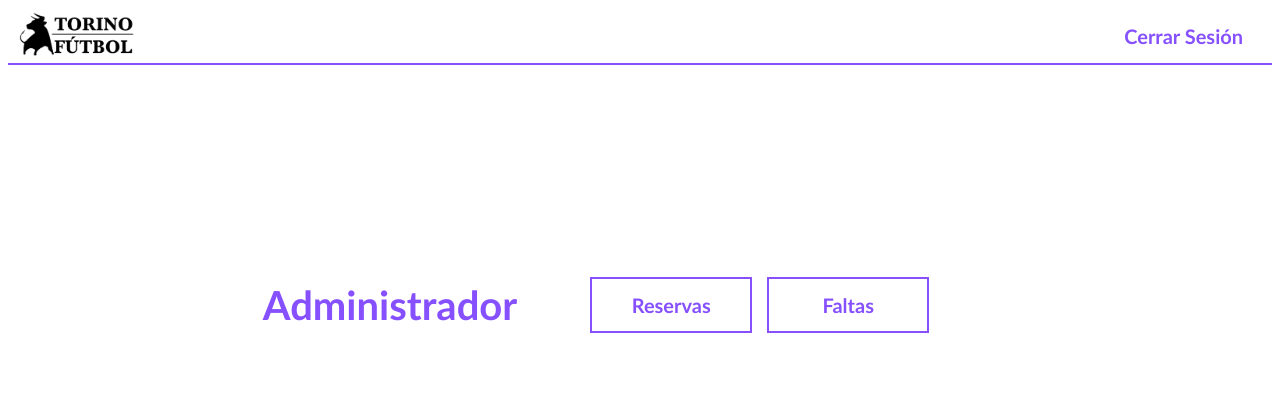
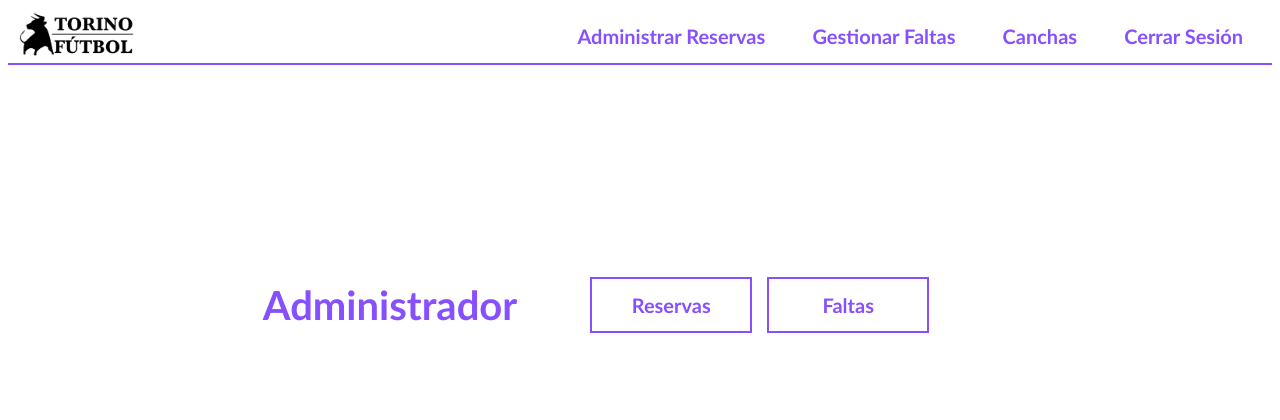
Before and after one commit to manuemp/proyectoMetodologia, a PHP site: page /admin_consola.php in a window 1280 px wide. Shown: the top 420 px of the page. Run offline with PHP 8.4, Linux system fonts and the light colour scheme; the visitor is signed in with stand-in values (Sample User, id 1).

Commit message:
Cambio nav admin

```diff
--- a/nav_admin.php
+++ b/nav_admin.php
@@ -2,6 +2,9 @@
         <div class="nav_admin">
             <a href="./admin_reservas.php"><img class="logo" src="imgs/torinoLogoNegro_2.png" alt="logoTorino"></a>
             <div>
+                <a class="opcion" href="./admin_reservas.php">Administrar Reservas</a>
+                <a class="opcion" href="./admin_gestionar_faltas.php">Gestionar Faltas</a>
+                <a class="opcion" href="./canchas.php">Canchas</a>
                 <a class="opcion" href="./cerrar_sesion.php">Cerrar Sesión</a>
             </div>
         </div>
```
